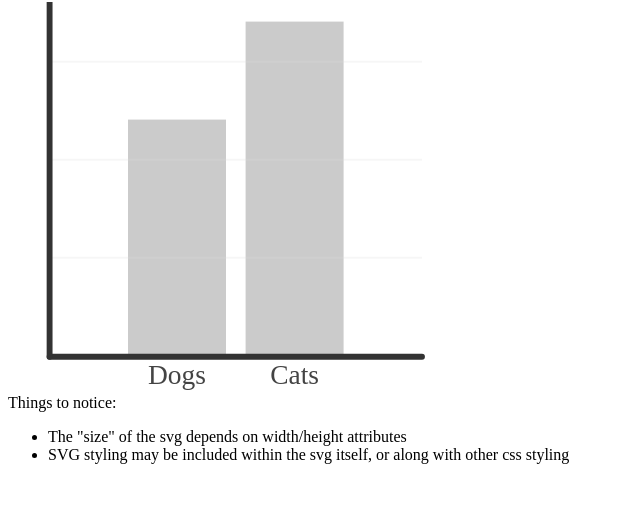
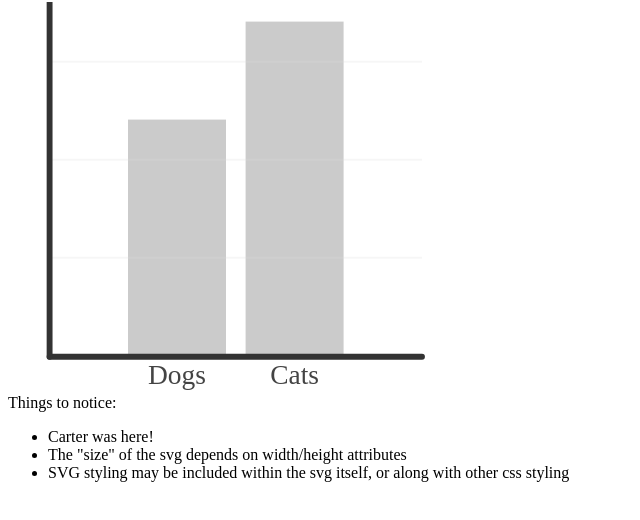
Before and after one commit to cartersmith3/mySVGBasics, a plain HTML site: page index.html in a window 1280 px wide. Shown: the part 64-584 px from the top of the page, without its empty margins (0-640 px from the left). Drawn offline with Linux system fonts and the light colour scheme.

Commit message:
Update index.html

```diff
--- a/index.html
+++ b/index.html
@@ -24,6 +24,7 @@
   <div>
   Things to notice:
     <ul>
+      <li>Carter was here!</li>
       <li>The "size" of the svg depends on width/height attributes</li>
       <li>SVG styling may be included within the svg itself, or along with other css styling</li>
     </ul>
```
